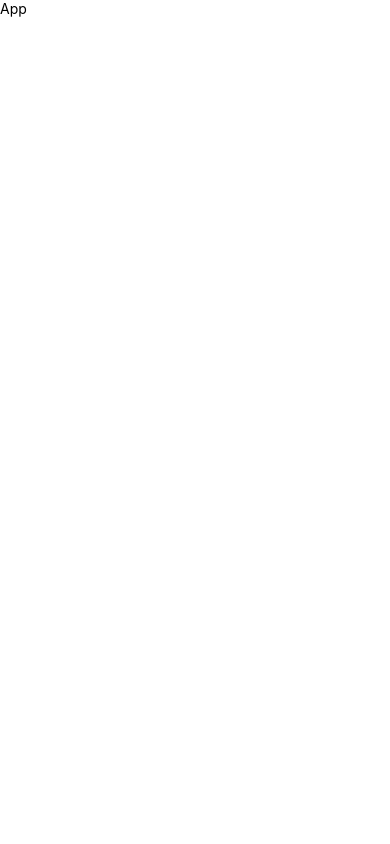
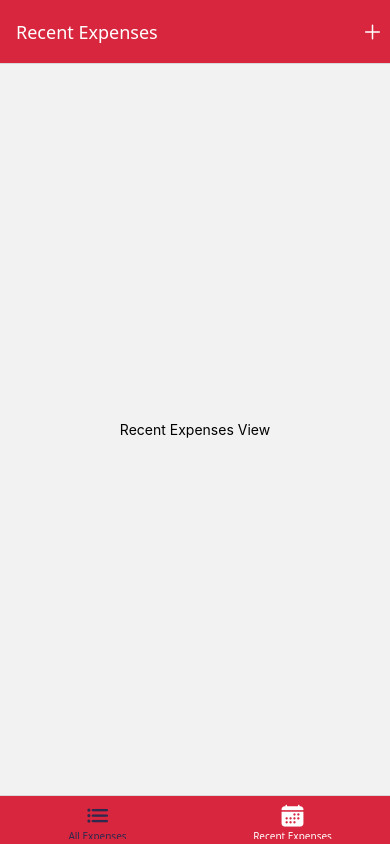
Before and after one commit to TheHolographicP/RNCourse-Exercise4, a React Native app: screen /RecentExpensesView in a window 390 px wide. Built offline with nearby package versions, Linux system fonts and the light colour scheme.

Commit message:
Update nav, add header button to screens;

```diff
--- a/App.tsx
+++ b/App.tsx
@@ -1,25 +1,47 @@
-import { StyleSheet, View, Text } from 'react-native';
+import { createBottomTabNavigator } from '@react-navigation/bottom-tabs';
+import { createStaticNavigation, NavigationContainer } from '@react-navigation/native';
+import { Ionicons } from '@expo/vector-icons';
 
 import Colors from 'constants/colors';
 
+import { RecentExpensesView } from 'screens/RecentExpensesView';
+import { AllExpensesView } from 'screens/AllExpensesView';
+import { ExpenseContextProvider } from 'store/context/expense-context';
+import { TabParamList } from 'types/nav';
 
+const TabsNavigator = createBottomTabNavigator<TabParamList>();
+
+const TabsNavOptions = {
+	screenOptions: {
+		headerStyle: { backgroundColor: Colors.primary1 },
+		headerTintColor: 'white',
+		tabBarStyle: { backgroundColor: Colors.primary1 },
+		tabBarActiveTintColor: 'white',
+		tabBarInactiveTintColor: Colors.primary3,
+	},
+}
 
 export default function App() {
-  return (
-    <View style={styles.rootScreen}>
-      <Text>
-        App
-      </Text>
-    </View>
-  );
+	return <ExpenseContextProvider>
+		<NavigationContainer>
+			<TabsNavigator.Navigator {...TabsNavOptions}>
+				<TabsNavigator.Screen
+					name='AllExpensesView'
+					component={AllExpensesView}
+					options={{
+						title: 'All Expenses',
+						tabBarIcon: ({ color, size }) => <Ionicons name="list" color={color} size={size} />
+						}}
+					/>
+				<TabsNavigator.Screen
+					name='RecentExpensesView'
+					component={RecentExpensesView}
+					options={{
+						title: 'Recent Expenses',
+						tabBarIcon: ({ color, size }) => <Ionicons name="calendar" color={color} size={size} />
+						}}
+					/>
+			</TabsNavigator.Navigator>
+		</NavigationContainer>
+	</ExpenseContextProvider>
 }
-
-const styles = StyleSheet.create({
-  rootScreen:{
-    flex:1,
-  },
-  screensContainer: {
-    flex:1,
-    backgroundColor: '#24180f',
-  },
-});
--- a/package.json
+++ b/package.json
@@ -10,10 +10,14 @@
   },
   "dependencies": {
     "@expo/vector-icons": "^15.0.3",
+    "@react-navigation/bottom-tabs": "^7.15.5",
+    "@react-navigation/native": "^7.1.33",
     "expo": "~54.0.33",
     "expo-status-bar": "~3.0.9",
     "react": "19.1.0",
-    "react-native": "0.81.5"
+    "react-native": "0.81.5",
+    "react-native-safe-area-context": "~5.6.0",
+    "react-native-screens": "~4.16.0"
   },
   "devDependencies": {
     "@types/react": "~19.1.0",
--- a/screens/AllExpensesView.tsx
+++ b/screens/AllExpensesView.tsx
@@ -1,8 +1,29 @@
+import { AddExpenseButton } from 'components/AddExpenseButton';
+import { useLayoutEffect } from 'react';
 import { StyleSheet, View, Text } from 'react-native';
 
+import type { BottomTabScreenProps } from '@react-navigation/bottom-tabs';
+import type { TabParamList } from 'types/nav';
 
+type Props = BottomTabScreenProps<TabParamList, 'AllExpensesView'>;
 
-export function AllExpensesView() {
+export function AllExpensesView({ navigation, route }: Props) {
+
+    useLayoutEffect(() => {
+        navigation.setOptions({
+            headerRight: () => (
+                <AddExpenseButton
+                    color='white'
+                    onPress={addExpenseHandler}
+                />
+            ),
+
+        });
+    }, [navigation]);
+
+    function addExpenseHandler() {
+    };
+
     return <View style={styles.rootScreen}>
         <Text>
             All Expenses View
--- a/screens/RecentExpensesView.tsx
+++ b/screens/RecentExpensesView.tsx
@@ -1,8 +1,29 @@
+import { AddExpenseButton } from 'components/AddExpenseButton';
+import { useLayoutEffect } from 'react';
 import { StyleSheet, View, Text } from 'react-native';
 
+import type { BottomTabScreenProps } from '@react-navigation/bottom-tabs';
+import type { TabParamList } from 'types/nav';
 
+type Props = BottomTabScreenProps<TabParamList, 'RecentExpensesView'>;
 
-export function RecentExpensesView() {
+export function RecentExpensesView({ navigation }: Props) {
+
+    useLayoutEffect(() => {
+        navigation.setOptions({
+            headerRight: () => (
+                <AddExpenseButton
+                    color='white'
+                    onPress={addExpenseHandler}
+                />
+            ),
+
+        });
+    }, [navigation]);
+
+    function addExpenseHandler() {
+    };
+
     return <View style={styles.rootScreen}>
         <Text>
             Recent Expenses View
--- /dev/null
+++ b/types/nav.ts
@@ -0,0 +1,4 @@
+export type TabParamList = {
+    AllExpensesView: undefined;
+    RecentExpensesView: undefined;
+};
```
Also changed, not shown: 1 other file (tests, documents, lock files or other folders).
